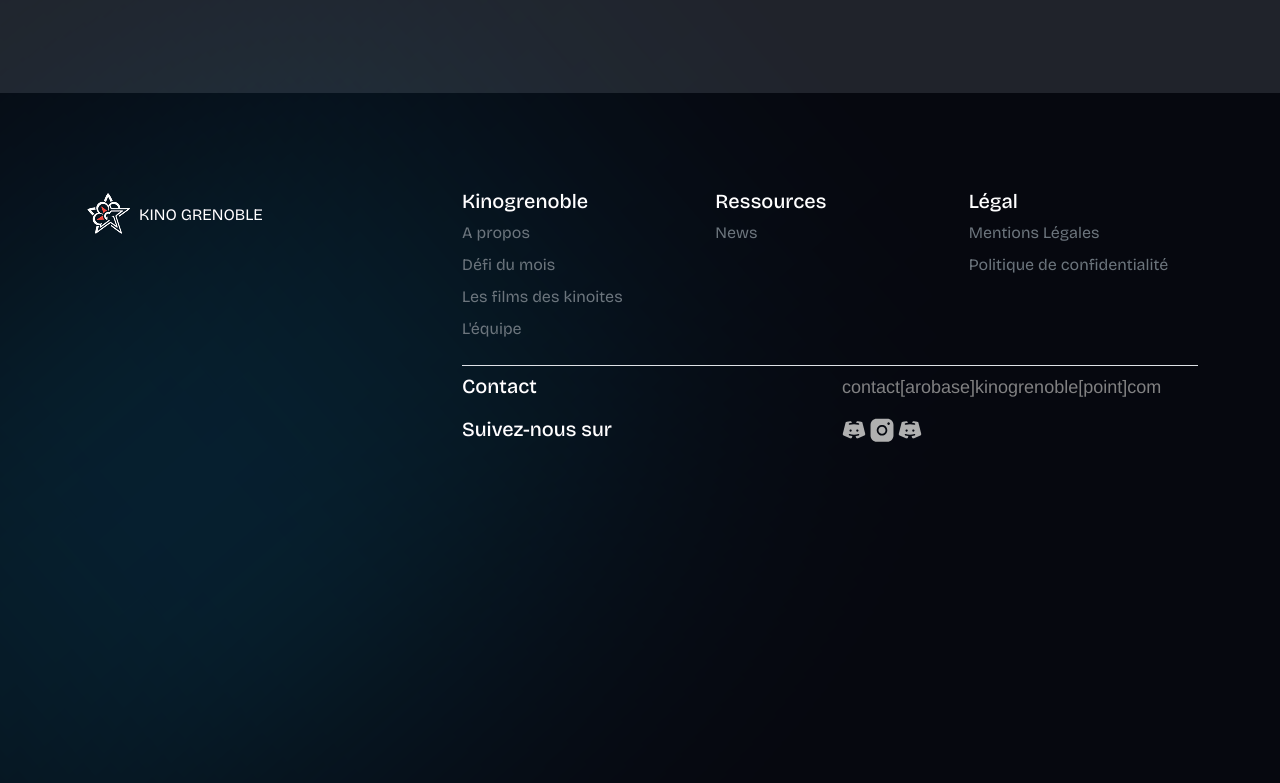
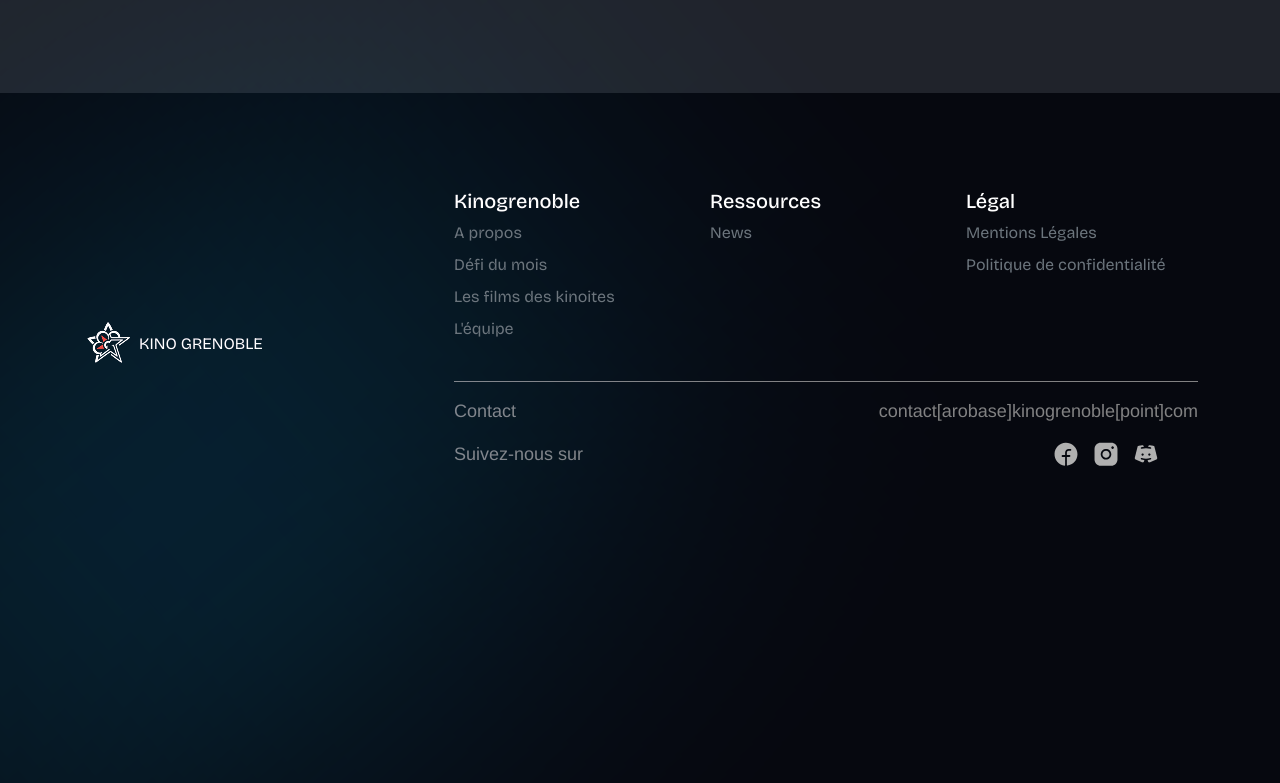
Before and after one commit to Aria1986/kino, a plain HTML site: page index.html in a window 1280 px wide. Shown: the part 5995-6778 px from the top of the page. Drawn offline with nearby package versions, Linux system fonts and the light colour scheme.

Commit message:
footer links& modif contact style

```diff
--- a/base.css
+++ b/base.css
@@ -8,6 +8,7 @@
 .text-primary { color: var(--bs-primary) !important; }
 .text-secondary { color: var(--bs-secondary) !important; }
 .text-neutral-300 { color: var(--bs-neutral-300) !important; }
+.border-neutral-400{border-color: var(--bs-neutral-400) !important;}
 body{
     background-color: #06080F ;
     color: #fff;
@@ -26,6 +27,7 @@ div,.container{
 
 a{
   text-decoration: none;
+
 }
 a:hover{
   color:white;
--- a/index.html
+++ b/index.html
@@ -762,16 +762,14 @@
         <!-- footer -->
         <section id="footer" class="position-relative container pt-5">
             <div id="ellipseFooter"></div>
-            <footer class="row my-5 ">
-                <div class="col-md-4 mb-3">
-                    <div class="text-uppercase">
+            <footer class="d-flex flex-column flex-md-row my-5 align-item-center">
+                <div class="col-md-4 mb-3 my-md-auto text-uppercase">
                         <img src="assets/img/logo.png" alt="logo Kino" >
                         KINO grenoble
-                    </div>
                 </div>
                 <div class="col-md-8 mb-3">
                     <div class="d-flex flex-column">
-                        <div class="row">
+                        <div class="row mb-3">
                             <div class="col-md-4 mb-3">
                                 <h5>Kinogrenoble</h5>
                                 <ul class="nav flex-column">
@@ -798,26 +796,34 @@
                             </div>
                         </div>
 
-                        <div class="border-top pt-2">
-                            <div class="row justify-content-between">
-                                <h5 class="col-md-6">Contact</h5>
-                                <p class="col-md-6">contact[arobase]kinogrenoble[point]com</p>
+                        <div class="border-top border-neutral-400 pt-3 d-wrap">
+                            <div class="d-flex flex-md-row flex-column justify-content-between">
+                                <p >Contact</p>
+                                <p >contact[arobase]kinogrenoble[point]com</p>
                             </div>
-                            <div class="row justify-content-between">
-                                <h5 class="col-md-6">Suivez-nous sur</h5>
-                                <div class=" col-md-6 icon-container text-neutral-300">
-                                    <svg width="24" height="24" class="icon" >
+                            <div class="d-flex flex-md-row flex-column justify-content-between">
+                                <p >Suivez-nous sur</p>
+                                <div class=" d-flex justify-content-end p-0">
+                                    <a href="https://www.facebook.com/KinoGrenoble/" class="text-neutral-300" target="_blank">
+                                    <svg class="me-3" width="24" height="24" >
+                                        <use href="icons.svg#facebook" />
+                                    </svg>
+                                    </a>
+                                    <a href="https://www.instagram.com/kino.grenoble" class="text-neutral-300" target="_blank">
+                                    <svg class="me-3"  width="24" height="24" >
+                                        <use href="icons.svg#instagram" />
+                                    </svg>
+                                    </a>
+                                    <a href="https://discord.gg/Fr4WCsQ7U5" class="text-neutral-300" target="_blank">
+                                    <svg class="me-3" width="24" height="24"  >
                                         <use href="icons.svg#discord" />
                                     </svg>
+                                    </a>
+                                    <a href="https://www.youtube.com/channel/UCsAI-rzMsGGmUna8RErlJC" class="text-neutral-300" target="_blank">
                                     <svg  width="24" height="24" >
-                                        <use href="icons.svg#instagram" />
-                                    </svg>
-                                    <svg width="24" height="24"  >
-                                        <use href="icons.svg#discord" />
-                                    </svg>
-                                    <svg width="24" height="24" >
                                         <use href="icons.svg#youtube"/>
                                     </svg>
+                                    </a>
                                 </div>
                             </div>
                         </div>
```
